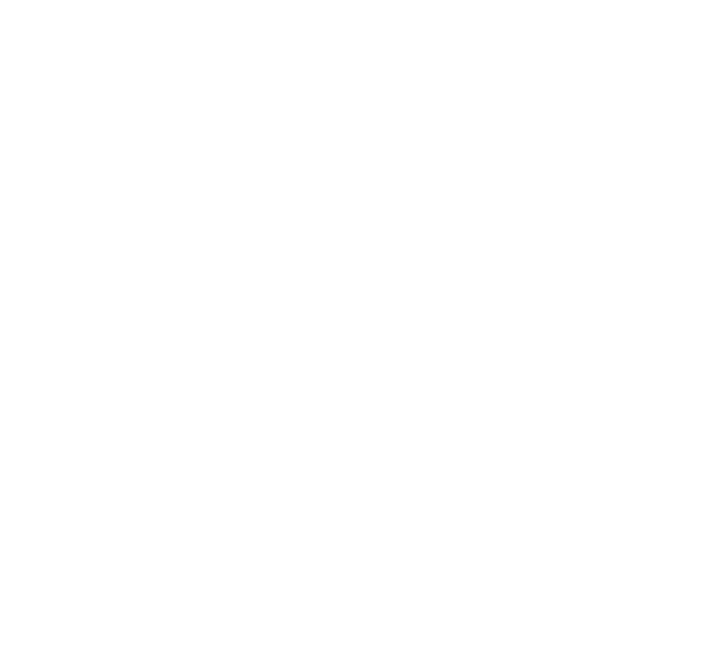
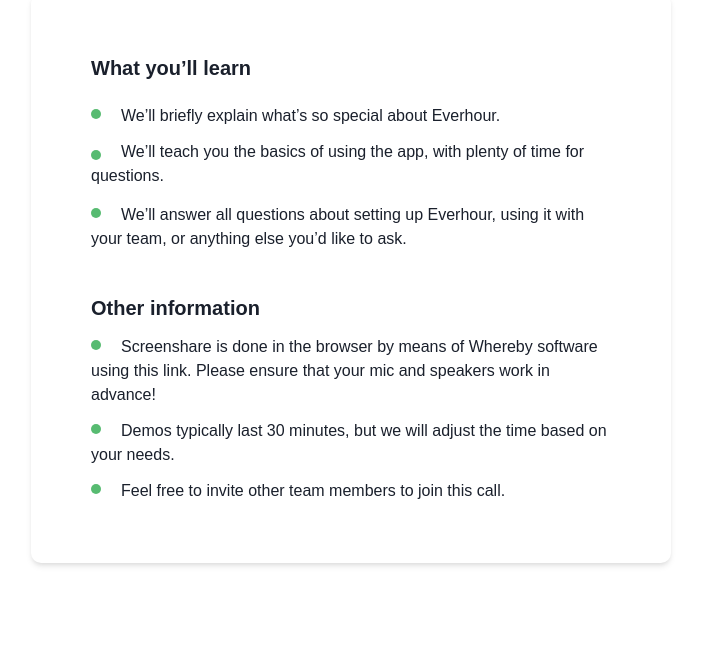
Before and after one commit to vivek13420/everhour-clone, a React (Create React App) app in the folder front_end/: page /demo in a window 1280 px wide. Shown: the part 658-1320 px from the top of the page, without its empty margins (289-990 px from the left). Before the commit the page ends 800 px from the top, so only its background shows below. Built offline with nearby package versions, Linux system fonts and the light colour scheme; a web font is replaced by a local one.

Commit message:
added demo

```diff
--- a/front_end/src/Pages/DemoPageFolder/DemoPage.jsx
+++ b/front_end/src/Pages/DemoPageFolder/DemoPage.jsx
@@ -1,18 +1,28 @@
-import { VStack } from '@chakra-ui/react'
-import React from 'react'
-import Navbar from '../../Components/Navbar/Navbar'
-import DemoPageHeader from './DemoPageHeader'
+import { Hide, Show, VStack } from "@chakra-ui/react";
+import React from "react";
+import Footer from "../../Components/Footer/Footer";
+import SmallFooter from "../../Components/Footer/SmallFooter";
+import Navbar from "../../Components/Navbar/Navbar";
+import DemoPageBox from "./DemoPageBox";
+import DemoPageHeader from "./DemoPageHeader";
 
 const DemoPage = () => {
   return (
     <>
-        <VStack width="100vw"  >
-            <Navbar/>
-            <DemoPageHeader/>
-        </VStack>
+      <VStack width="100vw">
+        <Navbar />
+        <DemoPageHeader />
+        <DemoPageBox />
+        <Hide below="md">
+          <Footer />
+        </Hide>
 
+        <Show below="md">
+          <SmallFooter />
+        </Show>
+      </VStack>
     </>
-  )
-}
+  );
+};
 
-export default DemoPage
+export default DemoPage;
--- /dev/null
+++ b/front_end/src/Pages/DemoPageFolder/DemoPageBox.jsx
@@ -0,0 +1,117 @@
+import {
+  Box,
+  Flex,
+  List,
+  ListIcon,
+  ListItem,
+  Text,
+  VStack,
+} from "@chakra-ui/react";
+import React from "react";
+import { BsFillCircleFill } from "react-icons/bs";
+import { BsDot } from "react-icons/bs";
+import styles from "./styles.module.css";
+
+const DemoPageBox = () => {
+  return (
+    <VStack pb="20%" width="100%" height="90%">
+      <Box
+        className={styles.boxShadow}
+        boxShadow="md"
+        // p="6"
+        rounded="md"
+        bg="white"
+        borderRadius="10px"
+        // border="0.09px solid rgb(87,187,113)"
+        box-shadow= "rgb(87,187,113) 0px 0px 0px 1px, rgb(87,187,113) 0px 0px 0px 1px inset"
+        // box-shadow="rgb(87,187,113) 0px 0px 0px 1px"
+        px={["20px", "20px", "60px"]}
+        py="60px"
+
+        width={["100%", "100%", "50%"]}
+        height="100%"
+      >
+        <Box>
+          <Text pb="18px" fontSize="20px" fontWeight="bold">
+            What you’ll learn
+          </Text>
+          <List disply="flex" flexDir="column" alignContent="start" spacing={3}>
+            <ListItem justifyContent="center">
+              <ListIcon
+                mt="8px"
+                mr="20px"
+                mb="5px"
+                as={BsFillCircleFill}
+                color="rgb(87,187,113)"
+                fontSize="10px"
+              />
+              We’ll briefly explain what’s so special about Everhour.
+            </ListItem>
+            <ListItem justifyContent="center">
+              <ListIcon
+                mr="20px"
+                mt="8px"
+                as={BsFillCircleFill}
+                color="rgb(87,187,113)"
+                fontSize="10px"
+              />
+              We’ll teach you the basics of using the app, with plenty of time
+              for questions.
+            </ListItem>
+            <ListItem justifyContent="center">
+              <ListIcon
+                mt="8px"
+                mr="20px"
+                mb="5px"
+                as={BsFillCircleFill}
+                color="rgb(87,187,113)"
+                fontSize="10px"
+              />
+              We’ll answer all questions about setting up Everhour, using it
+              with your team, or anything else you’d like to ask.
+            </ListItem>
+
+            <Text pt="30px" fontSize="20px" fontWeight="bold">
+              Other information
+            </Text>
+            <ListItem justifyContent="center">
+              <ListIcon
+                mr="20px"
+                mb="5px"
+                as={BsFillCircleFill}
+                color="rgb(87,187,113)"
+                fontSize="10px"
+              />
+              Screenshare is done in the browser by means of Whereby software
+              using this link. Please ensure that your mic and speakers work in
+              advance!
+            </ListItem>
+            <ListItem justifyContent="center">
+              <ListIcon
+                mr="20px"
+                mb="5px"
+                as={BsFillCircleFill}
+                color="rgb(87,187,113)"
+                fontSize="10px"
+              />
+              Demos typically last 30 minutes, but we will adjust the time based
+              on your needs.
+            </ListItem>
+            <ListItem justifyContent="center">
+              <ListIcon
+                mr="20px"
+                mb="5px"
+                as={BsFillCircleFill}
+                color="rgb(87,187,113)"
+                fontSize="10px"
+              />
+              Feel free to invite other team members to join this call.
+            </ListItem>
+          </List>
+        </Box>
+      </Box>
+    </VStack>
+  );
+};
+
+export default DemoPageBox;
--- a/front_end/src/Pages/DemoPageFolder/DemoPageHeader.jsx
+++ b/front_end/src/Pages/DemoPageFolder/DemoPageHeader.jsx
@@ -12,7 +12,7 @@
 
 const DemoPageHeader = () => {
   return (
-    <VStack pb="40px" pt="65px" width="100%" textAlign="center">
+    <VStack pb="20%" pt="65px" width="100%" textAlign="center">
       <Flex pb="20px" justifyContent="center">
         <Text fontWeight={["bold"]} fontSize={["25px", "30px", "45px"]}>
           Book a 30-min live demo
--- /dev/null
+++ b/front_end/src/Pages/DemoPageFolder/styles.module.css
@@ -0,0 +1,7 @@
+.boxShadow{
+    transition: all 0.4s ease;
+}
+
+.boxShadow:hover{
+     box-shadow: rgba(0, 0, 0, 0.1) 0px 4px 12px;
+}
--- a/front_end/src/Pages/Home/SecondCarousel.jsx
+++ b/front_end/src/Pages/Home/SecondCarousel.jsx
@@ -109,55 +109,65 @@
         className="mySwiper"
       >
         <SwiperSlide>
-          <Image src="https://blog-cdn.everhour.com/assets/images/new-design/screens/team-timesheet-v2.webp" />
+          <Image src="https://blog-cdn.everhour.com/assets/images/new-design/screens/integrations/asana-primary.webp" />
         </SwiperSlide>
         <SwiperSlide>
-          <Image src="https://blog-cdn.everhour.com/assets/images/new-design/screens/projects-dashboard-v2.webp" />
+          <Image src="https://blog-cdn.everhour.com/assets/images/new-design/screens/integrations/trello-primary.webp" />
         </SwiperSlide>
         <SwiperSlide>
-          <Image src="https://blog-cdn.everhour.com/assets/images/new-design/screens/projects-board-view-v2.webp" />
+          <Image src="https://blog-cdn.everhour.com/assets/images/new-design/screens/integrations/basecamp-primary.webp" />
         </SwiperSlide>
         <SwiperSlide>
-          <Image src="https://blog-cdn.everhour.com/assets/images/new-design/screens/resource-planning-members-new-v2.webp" />
+          <Image src="https://blog-cdn.everhour.com/assets/images/new-design/screens/integrations/github-primary.webp" />
         </SwiperSlide>
         <SwiperSlide>
-          <Image src="https://blog-cdn.everhour.com/assets/images/new-design/screens/expenses.webp" />
+          <Image src="https://blog-cdn.everhour.com/assets/images/new-design/screens/integrations/clickup-primary.webp" />
         </SwiperSlide>
         <SwiperSlide>
           <Image src="https://blog-cdn.everhour.com/assets/images/new-design/screens/new-tour/invoices-preview-v3.webp" />
         </SwiperSlide>
       </Swiper>
 
-
-        <Hide breakpoint='(max-width: 950px)'>
-      <HStack justifyItems="center" alignItems="center" gap={["10px","20px","40px"]} px="150px">
-        <Flex gap={["5px","10px","30px"]}>
-          <Text fontSize="x-large" color= "rgb(87,187,113)" >1</Text>
+      <Hide breakpoint="(max-width: 950px)">
+        <HStack
+          justifyItems="center"
+          alignItems="center"
+          gap={["10px", "20px", "40px"]}
+          px="150px"
+        >
+          <Flex gap={["5px", "10px", "30px"]}>
+            <Text fontSize="x-large" color="rgb(87,187,113)">
+              1
+            </Text>
             <VStack alignItems="flex-start">
-            <Text fontWeight="bold" >Quick Setup</Text>
-            <Text color= "rgb(150,153,147)" >
+              <Text fontWeight="bold">Quick Setup</Text>
+              <Text color="rgb(150,153,147)">
                 Connect Everhour with your tool and start tracking time right
                 away. No manual project setup required.
               </Text>
             </VStack>
           </Flex>
           <Flex gap="30px">
-          <Text fontSize="x-large" color= "rgb(87,187,113)" >2</Text>
+            <Text fontSize="x-large" color="rgb(87,187,113)">
+              2
+            </Text>
             <VStack alignItems="flex-start">
               <Text fontWeight="bold">Native integration</Text>
-            <Text color= "rgb(150,153,147)">
+              <Text color="rgb(150,153,147)">
                 Time tracking controls natively appears inside your project
                 management tool, making it easy to track time.
               </Text>
             </VStack>
           </Flex>
           <Flex gap="30px">
-          <Text fontSize="x-large" color= "rgb(87,187,113)">3</Text>
+            <Text fontSize="x-large" color="rgb(87,187,113)">
+              3
+            </Text>
             <VStack alignItems="flex-start">
               <Text fontWeight="bold">Automatic updates</Text>
-            <Text color= "rgb(150,153,147)">
-              Everhour syncs changes automatically. That means your reports will
-              always show the freshest data.
+              <Text color="rgb(150,153,147)">
+                Everhour syncs changes automatically. That means your reports
+                will always show the freshest data.
               </Text>
             </VStack>
           </Flex>
```
Lines whose indentation alone changed are shown as unchanged.
